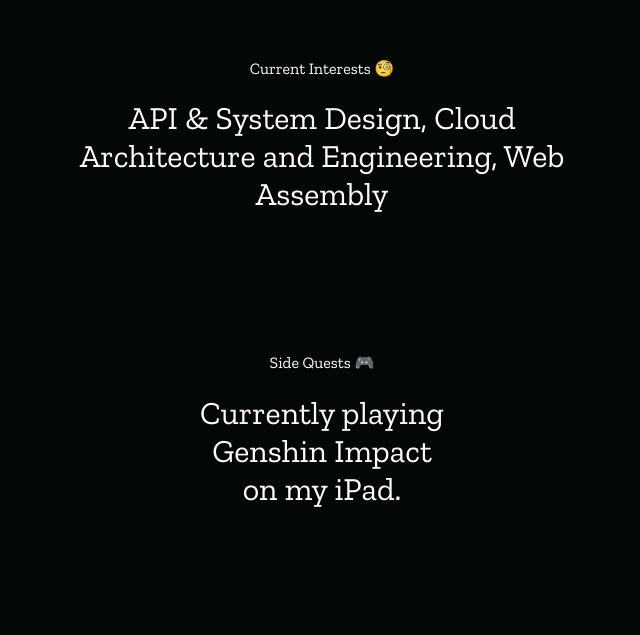
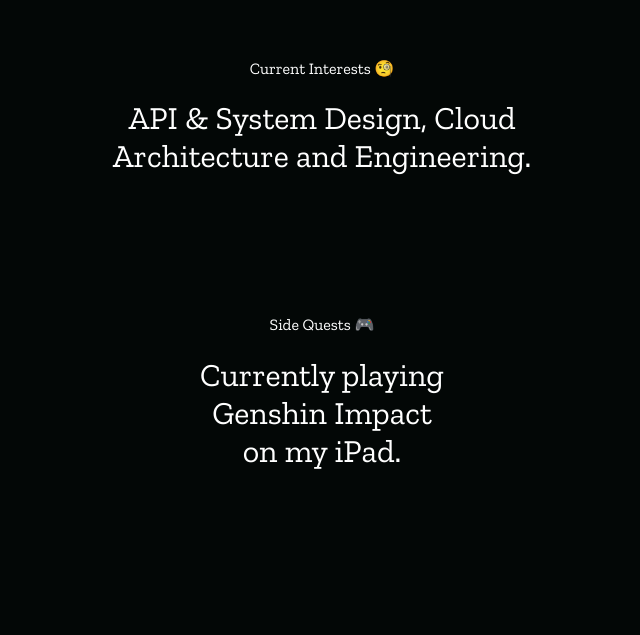
Before and after one commit to taiwo-eng/portfolio, a plain HTML site: page index.html in a window 1280 px wide. Shown: the part 7031-7666 px from the top of the page, without its empty margins (318-958 px from the left). Drawn offline with nearby package versions, Linux system fonts and the light colour scheme.

Commit message:
remove an interest

```diff
--- a/index.html
+++ b/index.html
@@ -123,7 +123,7 @@
     <!--            </div>-->
 				<div class="outro">
 				<p>Current Interests 🧐</p>
-				<h1>API & System Design, Cloud Architecture and Engineering, Web Assembly</h1>
+				<h1>API & System Design, Cloud Architecture and Engineering.</h1>
 				<div class="outro">
 					<p>Side Quests 🎮</p>
 					<h1>Currently playing Genshin Impact on my iPad.</h1>
```
